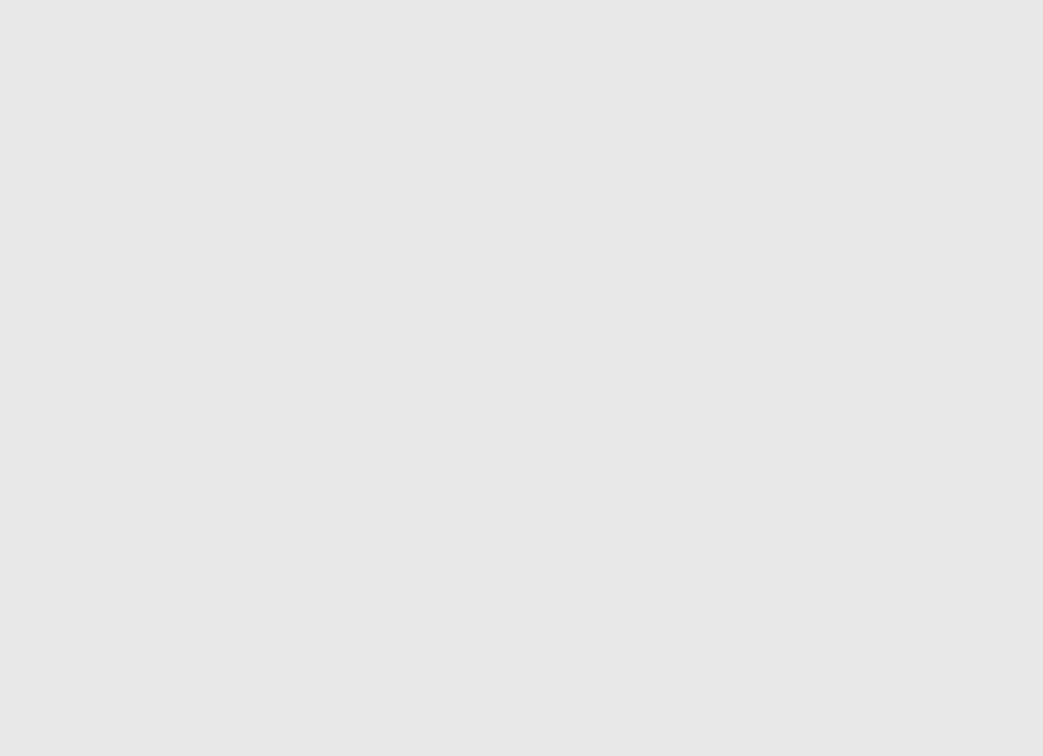
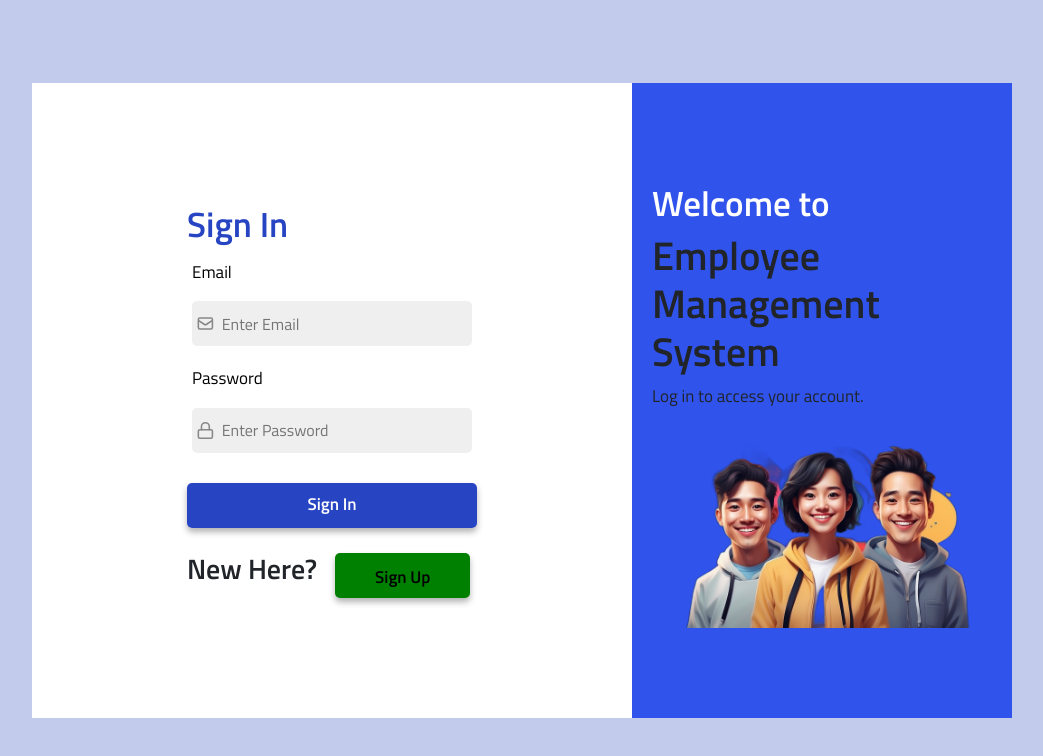
Before and after one commit to UserSampath/document1, a React (Vite) app in the folder frontend/: page /userlogin in a window 1280 px wide. Before the commit this address had no page. Shown: the top 756 px of the page, without its empty margins (118-1161 px from the left). Built offline with nearby package versions, Linux system fonts and the light colour scheme; a web font is replaced by a local one.

Commit message:
add login

```diff
--- a/frontend/src/App.jsx
+++ b/frontend/src/App.jsx
@@ -1,6 +1,6 @@
 import "./app.css";
 import { BrowserRouter, Routes, Route } from "react-router-dom";
-import SignIn from "./pages/signIn/SignIn";
+import SignIn from "./pages/AdminSignIn/SignIn";
 import UserManagement from "./pages/userManagement/UserManagement";
 import "bootstrap/dist/css/bootstrap.min.css";
 import Products from "./pages/Products/Products";
@@ -8,12 +8,19 @@ import Orders from "./pages/orders/Orders";
 import DiscountChallanges from "./pages/DiscountChallanges/DiscountChallanges";
 import Settings from "./pages/settings/Settings";
 import { AuthProvider } from "./utils/AuthContext";
+import UserSignIn from "./pages/userSignIn/UserSignIn";
+import UserSignUp from "./pages/userSignUp/UserSignUp";
+
 function App() {
   return (
     <AuthProvider>
       <BrowserRouter>
         <Routes>
-          <Route path="admin/login" element={<SignIn />}></Route>
+          <Route path="/adminlogin" element={<SignIn />}></Route>
+          <Route path="/userlogin" element={<UserSignIn />}></Route>
+          <Route path="/usersignup" element={<UserSignUp />}></Route>
+
+
           {/* <Route path="products" element={<Products />}></Route> */}
           <Route path="/" element={<UserManagement />}></Route>
           {/* <Route path="/orders" element={<Orders />}></Route> */}
--- a/frontend/src/components/TextInput/textInput.css
+++ b/frontend/src/components/TextInput/textInput.css
@@ -53,8 +53,8 @@ padding :5px;
   padding: 2px 8px 2px 8px;
   /* width: 268px; */
   border-radius: 0px 10px 10px 10px;
-  margin-left: 30px;
-  margin-top: 60px;
+  margin-left: 40px;
+  margin-top: 75px;
   font-size: 12px;
 }
 .errorMessageHide {
--- a/frontend/src/pages/signUp/SignUp.css
+++ b/frontend/src/pages/userSignIn/SignIn.css
@@ -1,7 +1,4 @@
-.signContainer2 {
-padding-top: 30px;
-  /* padding-left: 80px;   */
-  }
+
 
 .centerSignIn{
    display: flex;
@@ -12,7 +9,6 @@ padding-top: 30px;
 .buttonsContainer{
   margin-top: 25px;
   display: flex;
-  gap: 10px;
 
 }
 
@@ -41,9 +37,8 @@ cursor: pointer;
 
 }
 
-.boxContainer{
+.boxDataContainer{
   display: flex;
-
 }
 
 .imageBox{
@@ -62,18 +57,25 @@ cursor: pointer;
 }
 
 .newHereContainer{
-  display: flex;
+  display:  !important;
   justify-content: center;
-  margin-top: 10px;
+  margin-top: 30px;
 }
 
-.newHereButton2{
-  margin-left: 100px;
+.newHereButton{
+  /* margin-left: 18px; */
   margin-top: 5px;
 }
+.whiteH2{
+  color: white !important;
+}
+.userSignInBox{
+  background-color: white;
+  display: flex;
+  justify-content:center;
+  align-items: center;
+ width: 600px;
 
-.signUpPage{
-  height: 100vh;
-  width: 100%;
-  background-color: var(--primary);
+  position: relative;
+
 }
--- /dev/null
+++ b/frontend/src/pages/userSignIn/UserSignIn.jsx
@@ -0,0 +1,142 @@
+import React, { useState } from "react";
+import "./SignIn.css";
+import TextInput from "../../components/TextInput/TextInput";
+import Button from "../../components/Button/Button";
+import validator from "validator";
+import { useNavigate } from "react-router-dom";
+import Swal from "sweetalert2";
+import axios from "axios";
+const UserSignIn = () => {
+  const navigate = useNavigate();
+  const [email, setEmail] = useState("");
+  const [password, setPassword] = useState("");
+  //errors
+  const [emailError, setEmailError] = useState("");
+  const [passwordError, setPasswordError] = useState("");
+
+
+const signInButtonClicked = async() => {
+  if (!email) {
+    setEmailError("Enter email");
+  } else if (!validator.isEmail(email)) {
+    setEmailError("Enter valid email");
+  } else if (!password) {
+    setPasswordError("Enter password");
+  } else if (!validator.isLength(password, { min: 8 })) {
+    setPasswordError("Password must be at least 8 characters long");
+  }else {
+      await axios
+        .post("http://localhost:4000/api/user/login", {
+          email,
+          password,
+        })
+        .then((res) => {
+          if (res.status == 200) {
+            localStorage.setItem("token", JSON.stringify(res.data.token));
+            localStorage.setItem(
+              "userName",
+              JSON.stringify(`${res.data.user.firstName} ${res.data.user.lastName}`)
+            );
+
+            Swal.fire({
+              icon: "success",
+              title: "login success",
+              showConfirmButton: false,
+              timer: 1500,
+            });
+          }
+          setTimeout(() => {
+            navigate("/");
+          }, 1500);
+        })
+        .catch((err) => {
+          if (err.response.data.error) {
+             Swal.fire({
+              title: "Sign Up failed",
+              text: err.response.data.error,
+              icon: "question",
+            });
+          }
+        });
+    }
+
+
+};
+
+  return (
+    <div className="signUpPage" style={{padding:"0px 150px", backgroundColor:"#C3CBEC"}}>
+      <div  style={{ display:"flex",justifyContent:"center",alignItems:"center",height:"100vh"}}>
+      <div style={{backgroundColor:"#3053EB",display:"flex"}}>
+      <div className="boxDataContainer">
+
+        <div className="userSignInBox">
+          <div className="centerSignIn">
+            <div style={{padding:"120px"}}>
+              <h2>Sign In</h2>
+              <TextInput
+                type={"text"}
+                icon={"mail"}
+                inputName={"Email"}
+                placeholder={"Enter Email"}
+                value={email}
+                onChange={(value) => setEmail(value)}
+                errorMessage={emailError}
+                onFocus={() => setEmailError("")}
+              />
+              <TextInput
+                type={"password"}
+                icon={"lock"}
+                inputName={"Password"}
+                placeholder={"Enter Password"}
+                value={password}
+                onChange={(value) => setPassword(value)}
+                errorMessage={passwordError}
+                onFocus={() => setPasswordError("")}
+              />
+
+              <div className="buttonsContainer">
+                <Button
+                  onClick={signInButtonClicked}
+                  type={"1"}
+                  text="Sign In"
+                />
+
+              </div>
+              <div>
+              <div style={{display:"flex",marginTop:"20px",alignItems:"center"}}>
+                  <h3>New Here?</h3>
+                  <div className="newHereButton">
+                    <Button
+                      onClick={() => navigate("/usersignup")}
+                      type={"2"}
+                      text="Sign Up"
+                    />
+                  </div>
+                </div>
+              </div>
+            </div>
+          </div>
+        </div>
+        </div>
+
+
+        <div className="imageContainer">
+          <div className="imageBox">
+            <div>
+              <div className="imgContainerText">
+                <h2 className="whiteH2">Welcome to</h2>
+                <h1>Employee Management System</h1>
+                <p>Log in to access your account. </p>
+              </div>
+              <img className="signInImage" src="../../image/pic1.png" alt="" />
+            </div>
+          </div>
+        </div>
+      </div>
+      </div>
+
+    </div>
+  );
+};
+
+export default UserSignIn;
--- /dev/null
+++ b/frontend/src/pages/userSignUp/SignUp.css
@@ -0,0 +1,81 @@
+
+
+.centerSignIn{
+  display: flex;
+ align-items: center;
+ justify-content: center;
+}
+
+.buttonsContainer{
+ margin-top: 25px;
+ display: flex;
+
+}
+
+.forgotPassword{
+ text-decoration: underline;
+ margin-top: 15px;
+ margin-right: 80px;
+ font-size: 14px;
+ transition: ease 0.2s;
+}
+
+.forgotPassword:hover{
+color: var(--buttonColor);
+cursor: pointer;
+}
+
+
+.imageContainer{
+ right: 0;
+ width: 55%;
+ height: 100;
+ display: flex;
+ justify-content: center;
+ align-items: center;
+ /* background-color: rebeccapurple; */
+
+}
+
+.boxDataContainer{
+ display: flex;
+}
+
+.imageBox{
+
+}
+
+.signInImage{
+ width: 80%;
+ margin-left: 10%;
+}
+
+
+.imgContainerText{
+ margin-left: 20px;
+ padding-top: 10px;
+}
+
+.newHereContainer{
+ display:  !important;
+ justify-content: center;
+ margin-top: 30px;
+}
+
+.newHereButton{
+ /* margin-left: 18px; */
+ margin-top: 5px;
+}
+.whiteH2{
+ color: white !important;
+}
+.userSignInBox{
+ background-color: white;
+ display: flex;
+ justify-content:center;
+ align-items: center;
+width: 600px;
+
+ position: relative;
+
+}
--- a/frontend/src/pages/signUp/SignUp.jsx
+++ b/frontend/src/pages/userSignUp/UserSignUp.jsx
@@ -6,9 +6,8 @@ import Swal from "sweetalert2";
 import validator from "validator";
 import { useNavigate } from "react-router-dom";
 import axios from "axios";
-import Food from "../../../image/Food.png";
 
-const SignUp = () => {
+const userSignUp = () => {
   const navigate = useNavigate();
 
   const [firstName, setFirstName] = useState("");
@@ -85,10 +84,10 @@ const SignUp = () => {
   return (
     <div className="signUpPage">
       <div className="boxContainer">
-        <div className="signInBox">
+        <div className="userSignInBox">
           <div className="centerSignIn">
             <div className="signContainer2">
-              <h2>ADMIN SIGN UP</h2>
+              <h2>Sign Up</h2>
               <TextInput
                 type={"text"}
                 icon={"profile"}
@@ -112,7 +111,7 @@ const SignUp = () => {
               <TextInput
                 type={"email"}
                 icon={"mail"}
-                inputName={"Email"}
+                inputName={"email"}
                 placeholder={"Enter Email"}
                 value={email}
                 onChange={(value) => setEmail(value)}
@@ -131,7 +130,16 @@ const SignUp = () => {
                 onFocus={() => setPasswordError("")}
               />
 
-
+              <TextInput
+                type={"password"}
+                icon={"lock"}
+                inputName={"Registration Key"}
+                placeholder={"Enter Registration Key"}
+                value={registrationKey}
+                onChange={(value) => setRegistrationKey(value)}
+                errorMessage={registrationKeyError}
+                onFocus={() => setRegistrationKeyError("")}
+              />
 
               <div className="buttonsContainer">
                 <Button
@@ -139,20 +147,12 @@ const SignUp = () => {
                   text="Sign Up"
                   onClick={signUpButtonClicked}
                 />
-                <div className="newHereContainer">
-                <div>
-                  <div className="newHereButton">
-                    <Button
-                      onClick={() => navigate("/login")}
-                      type={"2"}
-                      text="Sign In"
-                    />
-                  </div>
-                </div>
+                <Button
+                  onClick={() => navigate("/userlogin")}
+                  type={"2"}
+                  text="Sign In"
+                />
               </div>
-              </div>
-
-              <div></div>
             </div>
           </div>
         </div>
@@ -162,10 +162,10 @@ const SignUp = () => {
             <div>
               <div className="imgContainerText">
                 <h2 className="whiteH2">Welcome to</h2>
-                <h2 className="whiteH2">Tastyfy Admin Panel</h2>
+                <h1>Employee Management System</h1>
                 <p>Register to create your account </p>
               </div>
-              <img className="signInImage" src={Food} alt="" />
+              <img className="signInImage" src="../../image/pic1.png" alt="" />
             </div>
           </div>
         </div>
@@ -174,4 +174,4 @@ const SignUp = () => {
   );
 };
 
-export default SignUp;
+export default userSignUp;
```
Also changed, not shown: frontend/src/pages/AdminSignIn/SignIn.css (renamed from frontend/src/pages/signIn/SignIn.css), frontend/src/pages/AdminSignIn/SignIn.jsx (renamed from frontend/src/pages/signIn/SignIn.jsx), 2 other files (tests, documents, lock files or other folders).
